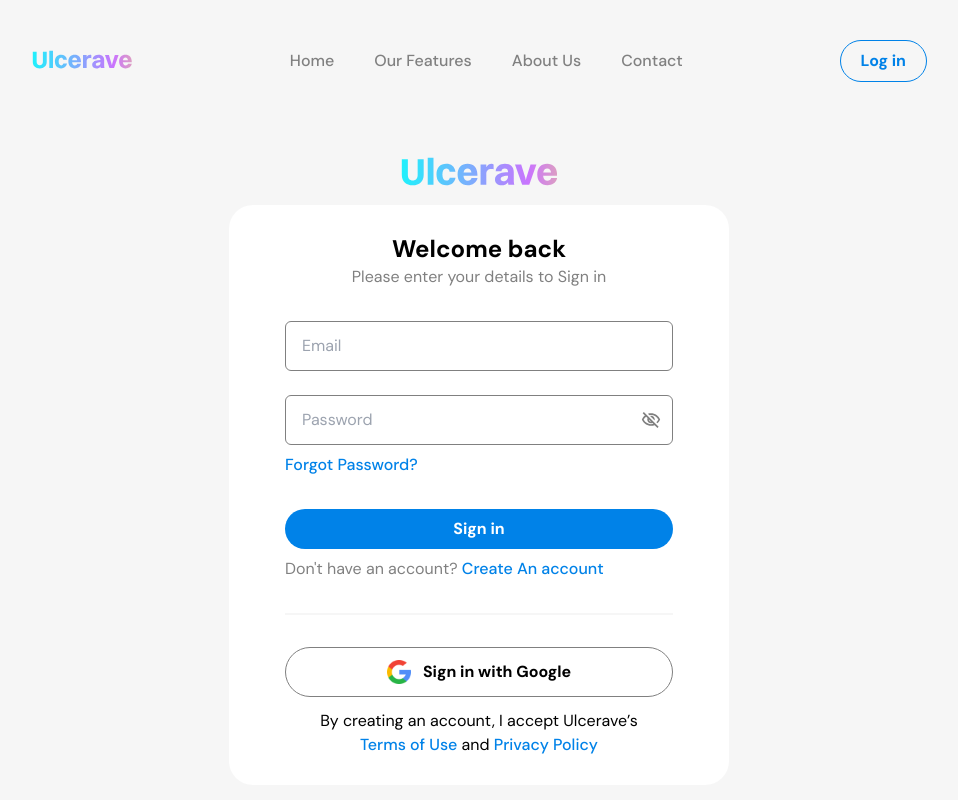
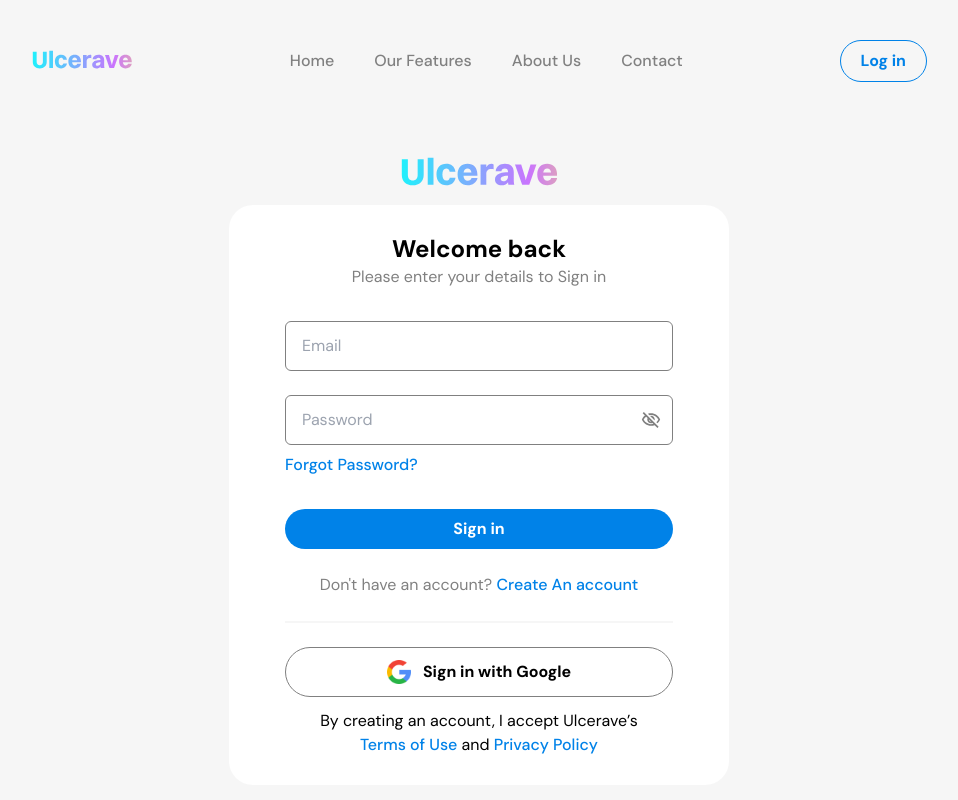
Before and after one commit to mikelisrael/ulcerave, a React (Vite) app: page /login in a window 1280 px wide. Shown: the top 800 px of the page, without its empty margins (161-1119 px from the left). Built offline with nearby package versions, Linux system fonts and the light colour scheme.

Commit message:
enhancement: move footer to layout

```diff
--- a/src/pages/Home.jsx
+++ b/src/pages/Home.jsx
@@ -142,8 +142,6 @@ const Home = () => {
           </p>
         </div>
       </section>
-
-      <Footer />
     </>
   );
 };
--- a/src/pages/Login.jsx
+++ b/src/pages/Login.jsx
@@ -45,7 +45,7 @@ const Login = () => {
             <button type="submit" className="mt-8 main_btn themed w-full">
               Sign in
             </button>
-            <p className="mt-2">
+            <center className="my-6">
               Don't have an account?{" "}
               <Link
                 to="/signup"
@@ -53,10 +53,10 @@ const Login = () => {
               >
                 Create An account
               </Link>
-            </p>
+            </center>
           </div>
 
-          <div className="mt-8 border-t-lightGrey border-t-2 pt-8">
+          <div className="border-t-lightGrey border-t-2 pt-6">
             <button className="w-full border border-grey px-5 py-3 rounded-full font-semibold flex items-center justify-center gap-3">
               <img src="/icons/google.png" className="w-6" alt="google" />
               <span>Sign in with Google</span>
@@ -81,8 +81,6 @@ const Login = () => {
           </div>
         </form>
       </div>
-
-      <Footer />
     </main>
   );
 };
```
